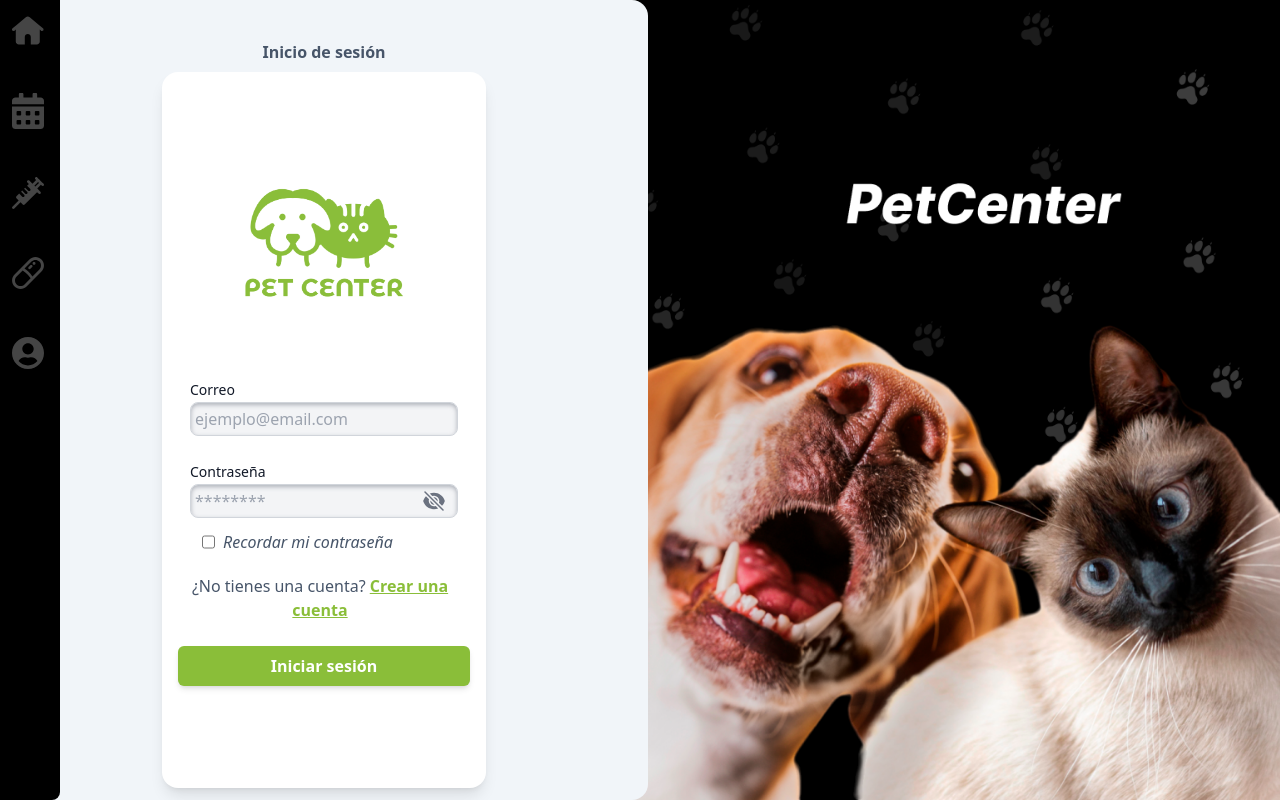
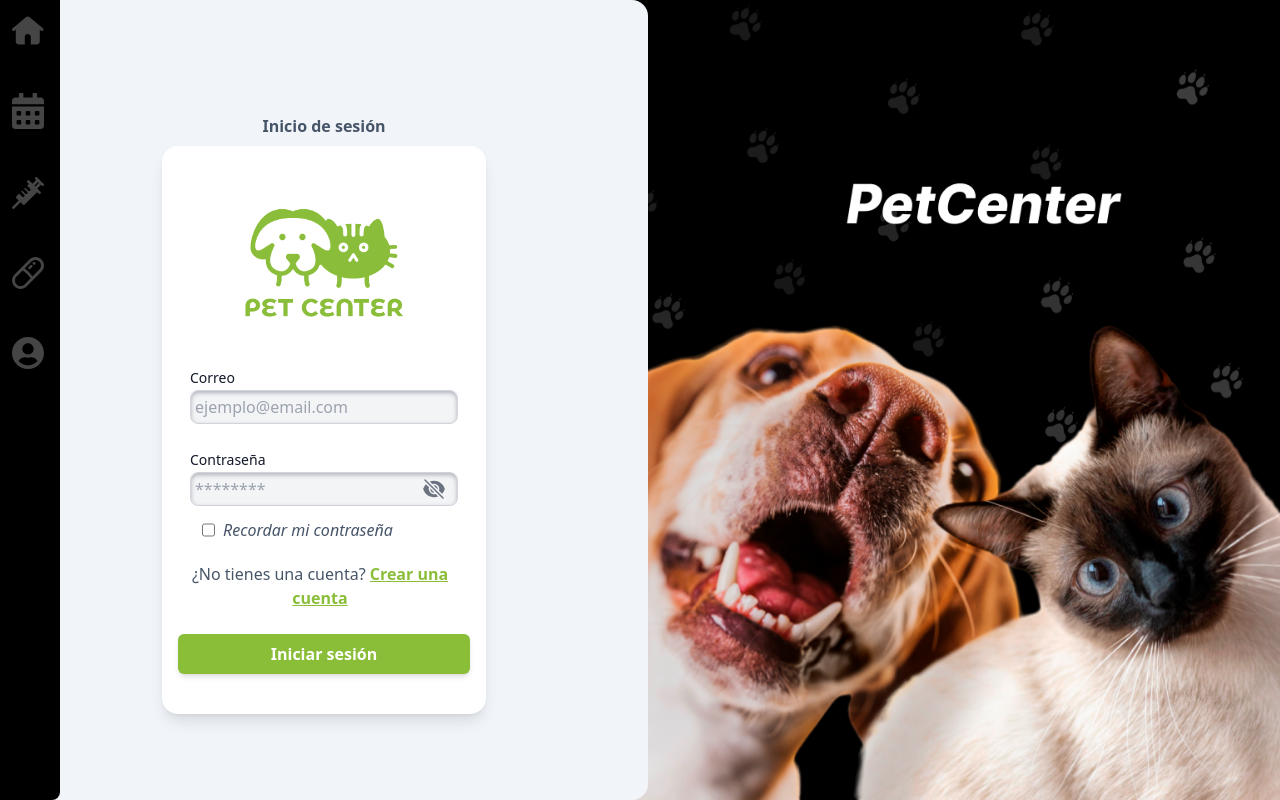
Before and after one commit to edwinmoreno77/petFrontend, a React (Vite) app: page /login in a window 1280 px wide. Built offline with nearby package versions, Linux system fonts and the light colour scheme.

Commit message:
login/se corrige altura del div principal y margenes de logo y boton submit

```diff
--- a/src/components/auth/FormLogin.jsx
+++ b/src/components/auth/FormLogin.jsx
@@ -28,8 +28,8 @@
     <>
       <div className="flex flex-col items-center justify-center bg-slate-100 text-slate-600 lg:-me-4 rounded-e-2xl z-10 lg:w-full">
         <h1 className="text-center font-bold p-2 mt-8">Inicio de sesión</h1>
-        <div className="bg-white w-80 h-screen md:w-6/12 lg:min-w-1/4 shadow-lg rounded-2xl mb-3 flex flex-col justify-center">
-          <div className="place-self-center bg-white w-36 h-36 lg:w-44 lg:h-44 rounded-lg ease-in-out duration-200 hover:scale-105 cursor-pointer">
+        <div className="bg-white w-80 md:w-6/12 lg:min-w-1/4 shadow-lg rounded-2xl mb-3 flex flex-col justify-center">
+          <div className="place-self-center bg-white w-36 h-36 lg:w-44 lg:h-44 rounded-lg ease-in-out duration-200 hover:scale-105 cursor-pointer pt-8">
             <img
               src={logo}
               alt="image"
@@ -96,7 +96,7 @@
           </div>
 
           <button
-            className={`flex justify-center items-center bg-primary-green font-semibold shadow-md hover:brightness-110  ease-in-out duration-200 text-white rounded-md m-4 px-1 py-2 ${
+            className={`flex justify-center items-center mb-10 bg-primary-green font-semibold shadow-md hover:brightness-110  ease-in-out duration-200 text-white rounded-md m-4 px-1 py-2 ${
               userStatus === "checking" ? "opacity-50 cursor-not-allowed" : ""
             }`}
             onClick={(e) => handlerSubmit(e)}
```
